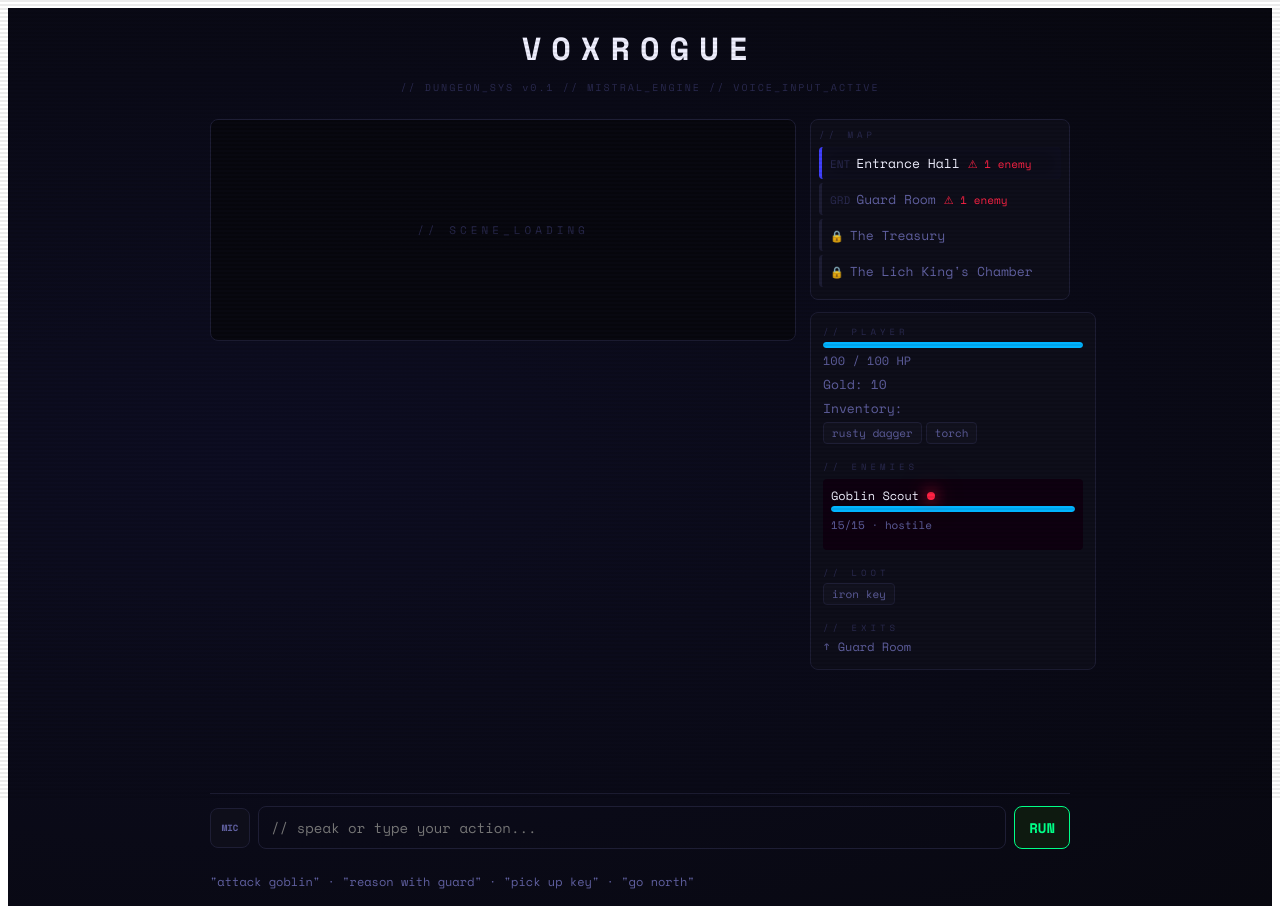
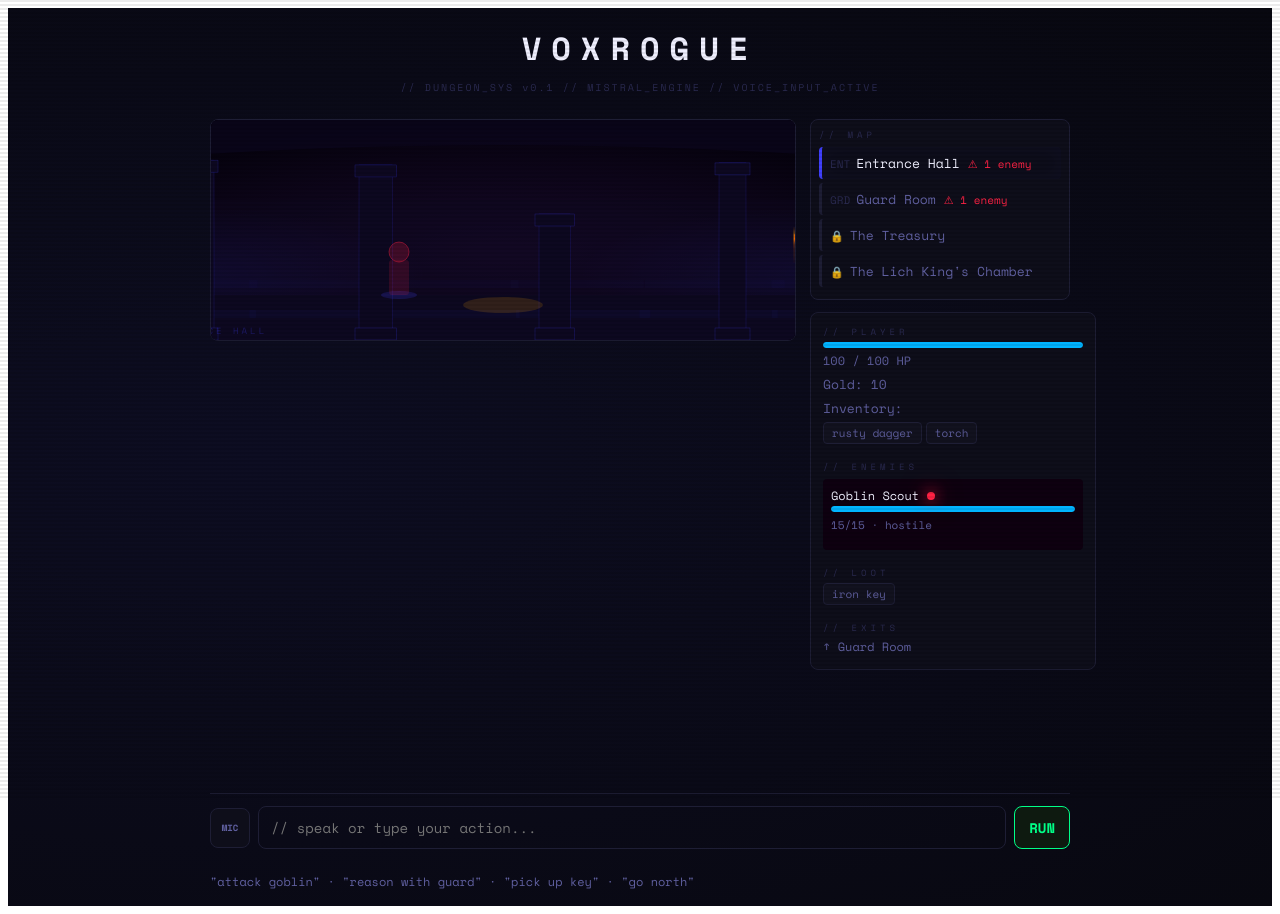
Before and after one commit to Devansh-Ruia/VoxRogue, a React (Vite) app: page / in a window 1280 px wide. Built offline with nearby package versions, Linux system fonts and the light colour scheme.

Commit message:
feat: procedural SVG scene viewer, no external image API

```diff
--- a/src/components/SceneViewer.jsx
+++ b/src/components/SceneViewer.jsx
@@ -1,18 +1,60 @@
-import { useEffect, useState } from "react";
+import { useMemo } from "react";
 
-export function SceneViewer({ imageSrc, isThinking, isTakingDamage, isDead, isWon }) {
-  const [displayed, setDisplayed] = useState(null);
-  const [fading, setFading] = useState(false);
+// Deterministic pseudo-random from a seed string
+function seededRand(seed) {
+  let h = 0;
+  for (let i = 0; i < seed.length; i++) h = Math.imul(31, h) + seed.charCodeAt(i) | 0;
+  return () => { h = Math.imul(h ^ (h >>> 16), 0x45d9f3b) | 0; return ((h >>> 0) / 0xffffffff); };
+}
 
-  useEffect(() => {
-    if (!imageSrc || imageSrc === displayed) return;
-    setFading(true);
-    const t = setTimeout(() => {
-      setDisplayed(imageSrc);
-      setFading(false);
-    }, 300);
-    return () => clearTimeout(t);
-  }, [imageSrc]);
+function generateScene(roomName, enemies, loot, isDead, isWon) {
+  const rand = seededRand(roomName);
+  const isBoss = roomName.toLowerCase().includes("lich");
+  const hasTreasure = loot.length > 0;
+  const hasEnemies = enemies.length > 0;
+
+  // Color palette per room type
+  const palettes = {
+    "Entrance Hall":        { bg: "#05020d", fog: "#1a0a2e", accent: "#4040ff", floor: "#0d0820" },
+    "Guard Room":           { bg: "#080500", fog: "#2a1500", accent: "#ff6600", floor: "#120800" },
+    "The Treasury":         { bg: "#020805", fog: "#0a2010", accent: "#00ff88", floor: "#051208" },
+    "The Lich King's Chamber": { bg: "#080008", fog: "#200020", accent: "#c060ff", floor: "#100010" },
+  };
+  const p = palettes[roomName] || { bg: "#05020d", fog: "#1a0a2e", accent: "#4040ff", floor: "#0d0820" };
+
+  // Generate stone pillars
+  const pillars = Array.from({ length: 4 }, (_, i) => ({
+    x: 60 + i * 180,
+    height: 120 + rand() * 60,
+    width: 24 + rand() * 12,
+  }));
+
+  // Generate floor tiles
+  const tiles = Array.from({ length: 12 }, (_, i) => ({
+    x: (i % 6) * 130 + rand() * 10,
+    y: 160 + Math.floor(i / 6) * 30,
+    w: 120 + rand() * 20,
+  }));
+
+  // Torches
+  const torches = [80, 680].map(x => ({ x, flicker: rand() }));
+
+  // Enemy silhouettes
+  const enemySils = enemies.slice(0, 2).map((e, i) => ({
+    x: 280 + i * 200,
+    hp: e.hp / e.maxHp,
+    mood: e.mood,
+  }));
+
+  return { p, pillars, tiles, torches, enemySils, isBoss, hasTreasure, rand };
+}
+
+export function SceneViewer({ roomName = "Entrance Hall", enemies = [], loot = [], isThinking, isTakingDamage, isDead, isWon }) {
+  const scene = useMemo(
+    () => generateScene(roomName, enemies, loot, isDead, isWon),
+    [roomName, enemies.length, loot.length, isDead, isWon]
+  );
+  const { p, pillars, tiles, torches, enemySils, isBoss, hasTreasure } = scene;
 
   return (
     <div style={{
@@ -21,92 +63,157 @@ export function SceneViewer({ imageSrc, isThinking, isTakingDamage, isDead, isWo
       height: 220,
       borderRadius: 8,
       overflow: "hidden",
-      background: "#080810",
+      background: p.bg,
       marginBottom: 12,
-      border: "1px solid #1e1e35",
+      border: `1px solid ${isTakingDamage ? "#ff2244" : "#1e1e35"}`,
+      transition: "border-color 0.1s",
+      boxShadow: isTakingDamage ? "0 0 20px #ff224444" : "none",
     }}>
-      {/* Scene image */}
-      {displayed && (
-// Find the <img> tag and add onError:
-        <img
-          src={displayed}
-          alt="dungeon scene"
-          onError={() => setDisplayed(null)}
-          style={{
-            width: "100%",
-            height: "100%",
-            objectFit: "cover",
-            opacity: fading ? 0 : 1,
-            transition: "opacity 0.4s ease-in",
-            display: "block",
-          }}
-        />
+      <svg width="100%" height="220" viewBox="0 0 768 220" preserveAspectRatio="xMidYMid slice">
+
+        {/* Background gradient */}
+        <defs>
+          <radialGradient id="fogGrad" cx="50%" cy="60%" r="60%">
+            <stop offset="0%" stopColor={p.fog} stopOpacity="0.8"/>
+            <stop offset="100%" stopColor={p.bg} stopOpacity="1"/>
+          </radialGradient>
+          <radialGradient id="torchLight0" cx="10%" cy="70%" r="30%">
+            <stop offset="0%" stopColor={p.accent} stopOpacity="0.15"/>
+            <stop offset="100%" stopColor={p.accent} stopOpacity="0"/>
+          </radialGradient>
+          <radialGradient id="torchLight1" cx="90%" cy="70%" r="30%">
+            <stop offset="0%" stopColor={p.accent} stopOpacity="0.15"/>
+            <stop offset="100%" stopColor={p.accent} stopOpacity="0"/>
+          </radialGradient>
+          <filter id="glow">
+            <feGaussianBlur stdDeviation="3" result="blur"/>
+            <feMerge><feMergeNode in="blur"/><feMergeNode in="SourceGraphic"/></feMerge>
+          </filter>
+        </defs>
+
+        {/* Sky/ceiling */}
+        <rect width="768" height="220" fill={p.bg}/>
+        <rect width="768" height="220" fill="url(#fogGrad)"/>
+        <rect width="768" height="220" fill="url(#torchLight0)"/>
+        <rect width="768" height="220" fill="url(#torchLight1)"/>
+
+        {/* Ceiling arch */}
+        <path d="M0,0 Q384,-30 768,0 L768,40 Q384,10 0,40 Z" fill={p.floor} opacity="0.6"/>
+
+        {/* Floor */}
+        <rect y="175" width="768" height="45" fill={p.floor}/>
+        {tiles.map((t, i) => (
+          <rect key={i} x={t.x} y={t.y} width={t.w} height="8"
+            fill={p.accent} opacity="0.04" rx="1"/>
+        ))}
+
+        {/* Far wall */}
+        <rect y="80" width="768" height="100" fill={p.floor} opacity="0.4"/>
+
+        {/* Pillars */}
+        {pillars.map((pl, i) => (
+          <g key={i}>
+            <rect x={pl.x} y={220 - pl.height} width={pl.width} height={pl.height}
+              fill={p.floor} stroke={p.accent} strokeWidth="0.5" strokeOpacity="0.3"/>
+            <rect x={pl.x - 4} y={220 - pl.height} width={pl.width + 8} height="12"
+              fill={p.floor} stroke={p.accent} strokeWidth="0.5" strokeOpacity="0.4"/>
+            <rect x={pl.x - 4} y="208" width={pl.width + 8} height="12"
+              fill={p.floor} stroke={p.accent} strokeWidth="0.5" strokeOpacity="0.4"/>
+          </g>
+        ))}
+
+        {/* Torches */}
+        {torches.map((t, i) => (
+          <g key={i} filter="url(#glow)">
+            <rect x={t.x - 2} y="120" width="4" height="20" fill="#8B4513"/>
+            <ellipse cx={t.x} cy="118" rx="5" ry="8" fill="#ff6600" opacity="0.9">
+              <animate attributeName="ry" values="8;10;7;9;8" dur="0.8s" repeatCount="indefinite"/>
+              <animate attributeName="opacity" values="0.9;0.7;1;0.8;0.9" dur="0.6s" repeatCount="indefinite"/>
+            </ellipse>
+            <ellipse cx={t.x} cy="116" rx="3" ry="5" fill="#ffdd00" opacity="0.8">
+              <animate attributeName="ry" values="5;7;4;6;5" dur="0.7s" repeatCount="indefinite"/>
+            </ellipse>
+          </g>
+        ))}
+
+        {/* Enemy silhouettes */}
+        {enemySils.map((e, i) => (
+          <g key={i} opacity={0.5 + e.hp * 0.5}>
+            <ellipse cx={e.x} cy="175" rx="18" ry="4" fill={p.accent} opacity="0.2"/>
+            <rect x={e.x - 10} y="140" width="20" height="35" rx="3"
+              fill={e.mood === "hostile" ? "#ff2244" : "#ffaa00"} opacity="0.15"/>
+            <circle cx={e.x} cy="132" r="10"
+              fill={e.mood === "hostile" ? "#ff2244" : "#ffaa00"} opacity="0.2"/>
+            <circle cx={e.x} cy="132" r="10"
+              fill="none" stroke={e.mood === "hostile" ? "#ff2244" : "#ffaa00"}
+              strokeWidth="1" opacity="0.4"/>
+          </g>
+        ))}
+
+        {/* Treasure glow */}
+        {hasTreasure && !isDead && (
+          <ellipse cx="384" cy="185" rx="40" ry="8" fill="#ffaa00" opacity="0.15">
+            <animate attributeName="opacity" values="0.1;0.2;0.1" dur="2s" repeatCount="indefinite"/>
+          </ellipse>
         )}
 
-      {/* Placeholder when no image yet */}
-      {!displayed && (
-        <div style={{
-          width: "100%", height: "100%",
-          display: "flex", alignItems: "center", justifyContent: "center",
-          color: "#2a2a50", fontSize: 11, fontFamily: "'Space Mono', monospace",
-          letterSpacing: 4,
-        }}>
-          // SCENE_LOADING
-        </div>
+        {/* Boss atmosphere */}
+        {isBoss && (
+          <>
+            <ellipse cx="384" cy="100" rx="120" ry="60" fill="#c060ff" opacity="0.06">
+              <animate attributeName="opacity" values="0.04;0.1;0.04" dur="3s" repeatCount="indefinite"/>
+            </ellipse>
+            <line x1="384" y1="0" x2="384" y2="220" stroke="#c060ff" strokeWidth="0.5" opacity="0.1"/>
+          </>
         )}
 
-      {/* Thinking shimmer overlay */}
+        {/* Thinking shimmer */}
         {isThinking && (
-        <div style={{
-          position: "absolute", inset: 0,
-          background: "linear-gradient(90deg, transparent 0%, rgba(64,64,255,0.08) 50%, transparent 100%)",
-          animation: "shimmer 1.5s infinite",
-          pointerEvents: "none",
-        }} />
+          <rect width="768" height="220" fill="url(#fogGrad)" opacity="0.3">
+            <animate attributeName="opacity" values="0.1;0.4;0.1" dur="1.5s" repeatCount="indefinite"/>
+          </rect>
         )}
 
-      {/* Damage vignette */}
+        {/* Damage flash */}
         {isTakingDamage && (
-        <div style={{
-          position: "absolute", inset: 0,
-          background: "radial-gradient(ellipse at center, transparent 30%, rgba(255,34,68,0.6) 100%)",
-          animation: "damage-flash 0.3s ease-out forwards",
-          pointerEvents: "none",
-        }} />
+          <rect width="768" height="220" fill="#ff2244" opacity="0.25"/>
         )}
 
         {/* Death overlay */}
         {isDead && (
-        <div style={{
-          position: "absolute", inset: 0,
-          background: "rgba(20,0,0,0.75)",
-          display: "flex", alignItems: "center", justifyContent: "center",
-          color: "#ff2244", fontFamily: "'Space Mono', monospace",
-          fontSize: 11, letterSpacing: 4,
-        }}>
+          <g>
+            <rect width="768" height="220" fill="#000" opacity="0.7"/>
+            <text x="384" y="118" textAnchor="middle" fill="#ff2244"
+              fontSize="11" fontFamily="'Space Mono', monospace" letterSpacing="4" opacity="0.8">
               // CONNECTION_LOST
-        </div>
+            </text>
+          </g>
         )}
 
         {/* Win overlay */}
         {isWon && (
-        <div style={{
-          position: "absolute", inset: 0,
-          background: "rgba(0,20,10,0.6)",
-          display: "flex", alignItems: "center", justifyContent: "center",
-          color: "#00ff88", fontFamily: "'Space Mono', monospace",
-          fontSize: 11, letterSpacing: 4,
-          animation: "win-pulse 2s ease-in-out infinite",
-        }}>
+          <g>
+            <rect width="768" height="220" fill="#00ff88" opacity="0.08">
+              <animate attributeName="opacity" values="0.05;0.12;0.05" dur="2s" repeatCount="indefinite"/>
+            </rect>
+            <text x="384" y="118" textAnchor="middle" fill="#00ff88"
+              fontSize="11" fontFamily="'Space Mono', monospace" letterSpacing="4" opacity="0.8">
               // DUNGEON_CONQUERED
-        </div>
+            </text>
+          </g>
         )}
 
-      {/* Scanline overlay */}
-      <div style={{
-        position: "absolute", inset: 0, pointerEvents: "none",
-        background: "repeating-linear-gradient(0deg, transparent 0px, transparent 2px, rgba(0,0,0,0.12) 2px, rgba(0,0,0,0.12) 4px)",
-      }} />
+        {/* Scanlines */}
+        <rect width="768" height="220"
+          fill="url(#scanlines)" opacity="0.4"
+          style={{backgroundImage: "repeating-linear-gradient(0deg,transparent,transparent 2px,rgba(0,0,0,0.08) 2px,rgba(0,0,0,0.08) 4px)"}}/>
+
+        {/* Room name watermark */}
+        <text x="12" y="214" fill={p.accent} fontSize="9"
+          fontFamily="'Space Mono', monospace" letterSpacing="3" opacity="0.3">
+          // {roomName.toUpperCase()}
+        </text>
+      </svg>
     </div>
   );
 }
--- a/src/components/VoxRogue.jsx
+++ b/src/components/VoxRogue.jsx
@@ -150,7 +150,9 @@ export function VoxRogue() {
         >
           <div>
             <SceneViewer
-              imageSrc={sceneImage}
+              roomName={currentRoom?.name}
+              enemies={currentRoom?.enemies || []}
+              loot={currentRoom?.loot || []}
               isThinking={isThinking}
               isTakingDamage={isTakingDamage}
               isDead={isDead}
```
Also changed, not shown: api/image.js (deleted, +0 -35 lines). Lines whose indentation alone changed are shown as unchanged.
